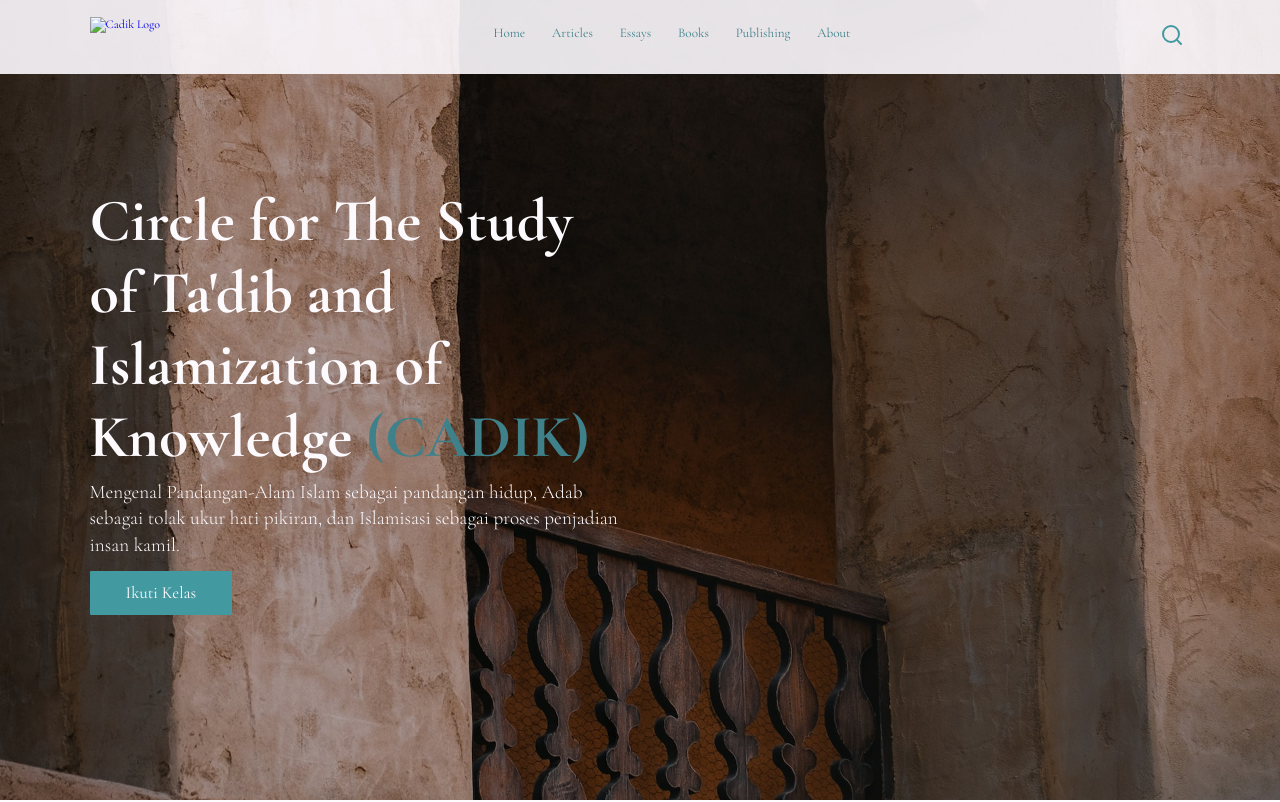
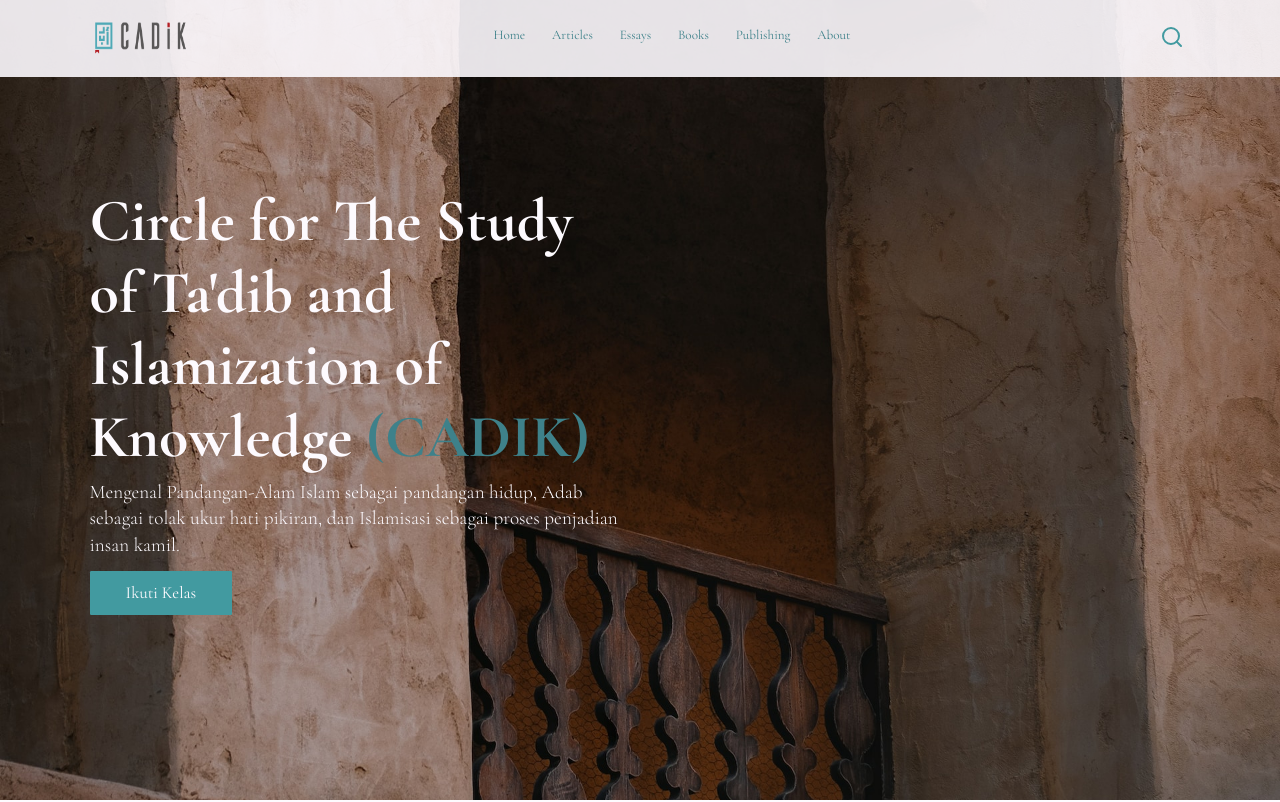
Before and after one commit to kozan24/cadik-indonesia, a plain HTML site: page index.html in a window 1280 px wide. Shown: the top 802 px of the page. Drawn offline with nearby package versions, Linux system fonts and the light colour scheme; files whose address does not match are found by name.

Commit message:
Update index.html

```diff
--- a/index.html
+++ b/index.html
@@ -28,7 +28,7 @@
       <div id="logo">
         <a href="/" class="logo-cadik">
           <img
-            src="cadik.png"
+            src="image/logo-cadik.png"
             class="img-fluid"
             alt="Cadik Logo"
           />
@@ -77,7 +77,7 @@
       <div class="row">
         <div class="about-img">
           <img
-            src="/Users/yagami_qolby/Doc/Project/cadik-indonesia/image/logo-cadik.png"
+            src="image/logo-cadik.png"
             alt="About Us"
           />
         </div>
```
